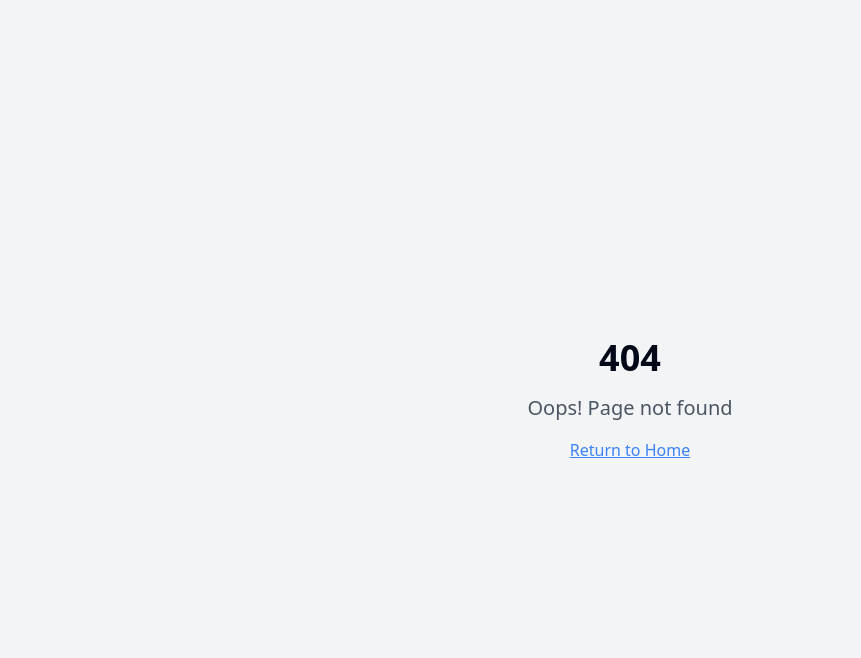
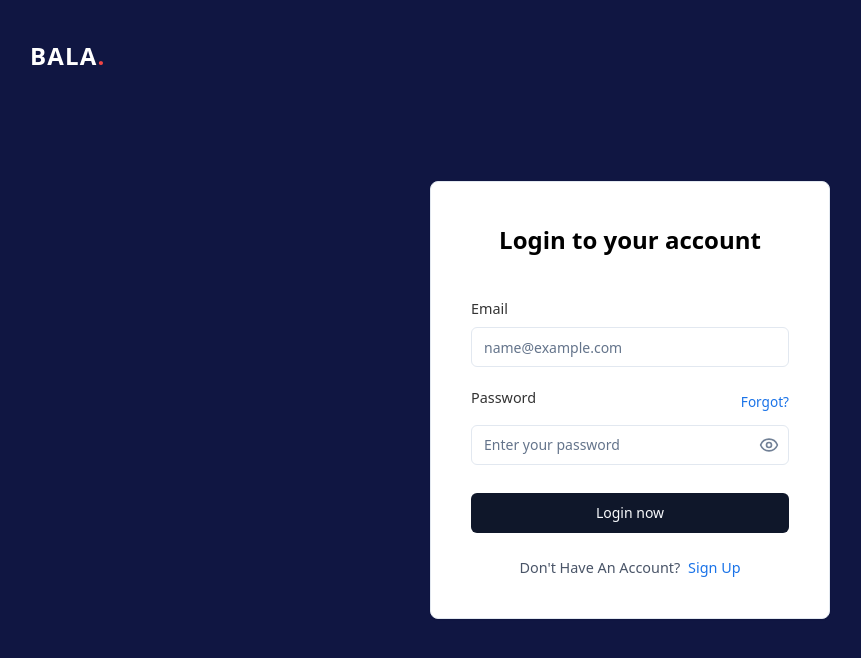
Before and after one commit to ErenaShah/react-gatekeeper-portal, a React (Vite) app: page /login in a window 1280 px wide. Before the commit this address had no page. Shown: the top 658 px of the page, without its empty margins (10-871 px from the left). Built offline with nearby package versions, Linux system fonts and the light colour scheme.

Commit message:
feat: Add login page
Implement a login page with separate components and styling.

```diff
--- a/src/App.tsx
+++ b/src/App.tsx
@@ -1,9 +1,11 @@
+
 import { Toaster } from "@/components/ui/toaster";
 import { Toaster as Sonner } from "@/components/ui/sonner";
 import { TooltipProvider } from "@/components/ui/tooltip";
 import { QueryClient, QueryClientProvider } from "@tanstack/react-query";
 import { BrowserRouter, Routes, Route } from "react-router-dom";
 import Index from "./pages/Index";
+import Login from "./pages/Login";
 import NotFound from "./pages/NotFound";
 
 const queryClient = new QueryClient();
@@ -16,6 +18,7 @@ const App = () => (
       <BrowserRouter>
         <Routes>
           <Route path="/" element={<Index />} />
+          <Route path="/login" element={<Login />} />
           {/* ADD ALL CUSTOM ROUTES ABOVE THE CATCH-ALL "*" ROUTE */}
           <Route path="*" element={<NotFound />} />
         </Routes>
--- /dev/null
+++ b/src/components/BalaLogo.tsx
@@ -0,0 +1,13 @@
+
+import React from "react";
+
+const BalaLogo: React.FC = () => {
+  return (
+    <div className="flex items-center">
+      <span className="text-white text-2xl font-bold tracking-wider">BALA</span>
+      <span className="text-red-500 text-2xl font-bold">.</span>
+    </div>
+  );
+};
+
+export default BalaLogo;
--- a/src/pages/Index.tsx
+++ b/src/pages/Index.tsx
@@ -1,11 +1,18 @@
-// Update this page (the content is just a fallback if you fail to update the page)
+
+import { Button } from "@/components/ui/button";
+import { Link } from "react-router-dom";
 
 const Index = () => {
   return (
-    <div className="min-h-screen flex items-center justify-center bg-gray-100">
+    <div className="min-h-screen flex flex-col items-center justify-center bg-gray-100">
       <div className="text-center">
-        <h1 className="text-4xl font-bold mb-4">Welcome to Your Blank App</h1>
-        <p className="text-xl text-gray-600">Start building your amazing project here!</p>
+        <h1 className="text-4xl font-bold mb-6">Welcome to BALA</h1>
+        <p className="text-xl text-gray-600 mb-8">Your modern application</p>
+        <Link to="/login">
+          <Button className="bg-bala-button hover:bg-blue-700 text-white px-6 py-2 rounded-md">
+            Go to Login
+          </Button>
+        </Link>
       </div>
     </div>
   );
--- /dev/null
+++ b/src/pages/Login.tsx
@@ -0,0 +1,90 @@
+
+import React, { useState } from "react";
+import { Link } from "react-router-dom";
+import { Eye, EyeOff } from "lucide-react";
+import { Button } from "@/components/ui/button";
+import { Input } from "@/components/ui/input";
+import { Card, CardContent, CardHeader } from "@/components/ui/card";
+import "../styles/Login.css";
+import BalaLogo from "@/components/BalaLogo";
+
+const Login: React.FC = () => {
+  const [email, setEmail] = useState("");
+  const [password, setPassword] = useState("");
+  const [showPassword, setShowPassword] = useState(false);
+
+  const handleSubmit = (e: React.FormEvent) => {
+    e.preventDefault();
+    console.log("Login attempt with:", { email, password });
+    // Here you would typically handle authentication
+  };
+
+  const togglePasswordVisibility = () => {
+    setShowPassword(!showPassword);
+  };
+
+  return (
+    <div className="login-container">
+      <div className="logo-container">
+        <BalaLogo />
+      </div>
+      <Card className="login-card">
+        <CardHeader>
+          <h1 className="login-heading">Login to your account</h1>
+        </CardHeader>
+        <CardContent>
+          <form onSubmit={handleSubmit}>
+            <div className="form-group">
+              <label htmlFor="email" className="form-label">
+                Email
+              </label>
+              <Input
+                id="email"
+                type="email"
+                value={email}
+                onChange={(e) => setEmail(e.target.value)}
+                placeholder="name@example.com"
+                className="login-input"
+              />
+            </div>
+            <div className="form-group">
+              <div className="password-header">
+                <label htmlFor="password" className="form-label">
+                  Password
+                </label>
+                <Link to="/forgot-password" className="forgot-link">
+                  Forgot?
+                </Link>
+              </div>
+              <div className="password-input-container">
+                <Input
+                  id="password"
+                  type={showPassword ? "text" : "password"}
+                  value={password}
+                  onChange={(e) => setPassword(e.target.value)}
+                  placeholder="Enter your password"
+                  className="login-input"
+                />
+                <button
+                  type="button"
+                  onClick={togglePasswordVisibility}
+                  className="password-toggle"
+                >
+                  {showPassword ? <EyeOff size={20} /> : <Eye size={20} />}
+                </button>
+              </div>
+            </div>
+            <Button type="submit" className="login-button">
+              Login now
+            </Button>
+            <div className="signup-prompt">
+              Don't Have An Account? <Link to="/signup" className="signup-link">Sign Up</Link>
+            </div>
+          </form>
+        </CardContent>
+      </Card>
+    </div>
+  );
+};
+
+export default Login;
--- /dev/null
+++ b/src/styles/Login.css
@@ -0,0 +1,124 @@
+
+.login-container {
+  display: flex;
+  flex-direction: column;
+  align-items: center;
+  justify-content: center;
+  min-height: 100vh;
+  background-color: theme('colors.bala.DEFAULT');
+  position: relative;
+}
+
+.logo-container {
+  position: absolute;
+  top: 40px;
+  left: 40px;
+}
+
+.login-card {
+  width: 100%;
+  max-width: 400px;
+  background-color: white;
+  border-radius: 12px;
+  box-shadow: 0 4px 12px rgba(0, 0, 0, 0.1);
+  padding: 1rem;
+}
+
+.login-heading {
+  font-size: 1.5rem;
+  font-weight: 600;
+  color: #000;
+  text-align: center;
+  margin-bottom: 1rem;
+}
+
+.form-group {
+  margin-bottom: 1.25rem;
+}
+
+.form-label {
+  display: block;
+  margin-bottom: 0.5rem;
+  font-weight: 500;
+  color: #333;
+  font-size: 0.9rem;
+}
+
+.login-input {
+  width: 100%;
+  padding: 0.75rem;
+  border: 1px solid #e2e8f0;
+  border-radius: 6px;
+  font-size: 0.9rem;
+}
+
+.password-header {
+  display: flex;
+  justify-content: space-between;
+  align-items: center;
+  margin-bottom: 0.5rem;
+}
+
+.password-input-container {
+  position: relative;
+}
+
+.password-toggle {
+  position: absolute;
+  right: 10px;
+  top: 50%;
+  transform: translateY(-50%);
+  background: none;
+  border: none;
+  cursor: pointer;
+  color: #718096;
+}
+
+.forgot-link {
+  color: theme('colors.bala.button');
+  font-size: 0.85rem;
+  text-decoration: none;
+}
+
+.login-button {
+  width: 100%;
+  padding: 0.75rem;
+  background-color: theme('colors.bala.button');
+  color: white;
+  border: none;
+  border-radius: 6px;
+  font-weight: 500;
+  margin-top: 0.5rem;
+  cursor: pointer;
+  transition: background-color 0.2s;
+}
+
+.login-button:hover {
+  background-color: #1666d0;
+}
+
+.signup-prompt {
+  text-align: center;
+  margin-top: 1.5rem;
+  font-size: 0.9rem;
+  color: #4a5568;
+}
+
+.signup-link {
+  color: theme('colors.bala.button');
+  font-weight: 500;
+  text-decoration: none;
+  margin-left: 0.25rem;
+}
+
+/* Responsive adjustments */
+@media (max-width: 640px) {
+  .login-card {
+    max-width: 90%;
+  }
+
+  .logo-container {
+    top: 20px;
+    left: 20px;
+  }
+}
--- a/tailwind.config.ts
+++ b/tailwind.config.ts
@@ -1,3 +1,4 @@
+
 import type { Config } from "tailwindcss";
 
 export default {
@@ -61,6 +62,10 @@ export default {
 					'accent-foreground': 'hsl(var(--sidebar-accent-foreground))',
 					border: 'hsl(var(--sidebar-border))',
 					ring: 'hsl(var(--sidebar-ring))'
+				},
+				bala: {
+					DEFAULT: '#101642',  // Dark blue background color
+					button: '#1a73e8',   // Blue button color
 				}
 			},
 			borderRadius: {
```
